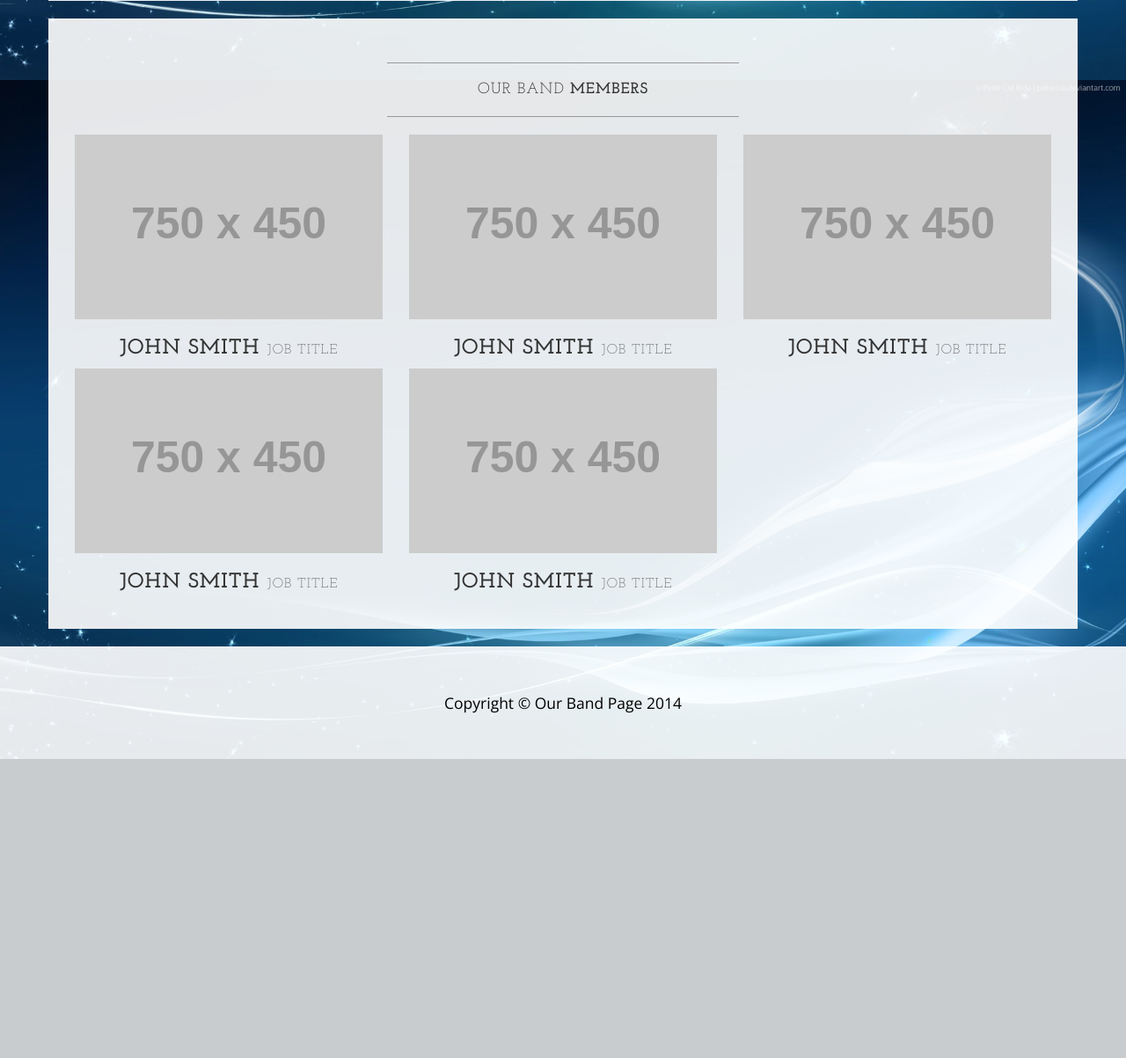
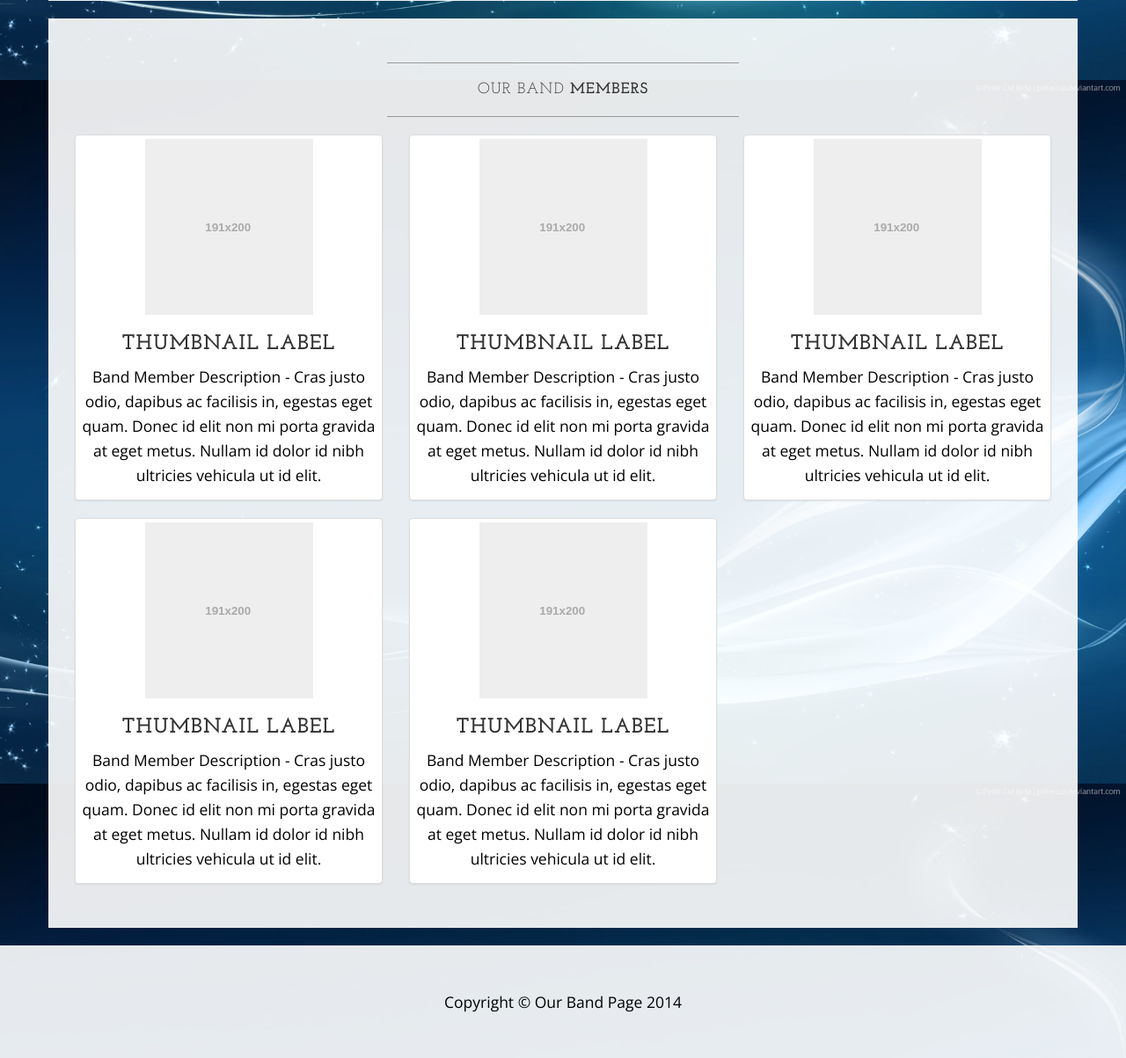
Before and after one commit to kbullins/CS399Band, a Django app: page /theBand in a window 1280 px wide. Shown: the part 709-1912 px from the top of the page at 88% size. Before the commit the page ends 1572 px from the top, so only its background shows below. Run offline with Django 3.2, Linux system fonts and the light colour scheme; grey boxes labelled with a size stand in for pictures from a placeholder-image service; some libraries are stand-ins or nearby versions.

Commit message:
Worked on theBand View

```diff
--- a/bandProj/templates/theBand.html
+++ b/bandProj/templates/theBand.html
@@ -34,34 +34,39 @@
                     <hr>
                 </div>
 				<div class="col-sm-4 text-center">
-                    <img class="img-responsive" src="http://placehold.it/750x450" alt="">
-                    <h3>John Smith
-                        <small>Job Title</small>
-                    </h3>
+					<div class="thumbnail">
+						<img class="img-responsive" src="static/img/thumbnail.svg" alt="">
+						<h3>Thumbnail label</h3>
+						<p>Band Member Description - Cras justo odio, dapibus ac facilisis in, egestas eget quam. Donec id elit non mi porta gravida at eget metus. Nullam id dolor id nibh ultricies vehicula ut id elit.</p>
+					</div>
 				</div>
                 <div class="col-sm-4 text-center">
-                    <img class="img-responsive" src="http://placehold.it/750x450" alt="">
-                    <h3>John Smith
-                        <small>Job Title</small>
-                    </h3>
+					<div class="thumbnail">
+						<img class="img-responsive" src="static/img/thumbnail.svg" alt="">
+						<h3>Thumbnail label</h3>
+						<p>Band Member Description - Cras justo odio, dapibus ac facilisis in, egestas eget quam. Donec id elit non mi porta gravida at eget metus. Nullam id dolor id nibh ultricies vehicula ut id elit.</p>
+					</div>
 				</div>
                 <div class="col-sm-4 text-center">
-                    <img class="img-responsive" src="http://placehold.it/750x450" alt="">
-                    <h3>John Smith
-                        <small>Job Title</small>
-                    </h3>
+					<div class="thumbnail">
+						<img class="img-responsive" src="static/img/thumbnail.svg" alt="">
+						<h3>Thumbnail label</h3>
+						<p>Band Member Description - Cras justo odio, dapibus ac facilisis in, egestas eget quam. Donec id elit non mi porta gravida at eget metus. Nullam id dolor id nibh ultricies vehicula ut id elit.</p>
+					</div>
 				</div>
                 <div class="col-sm-4 text-center">
-                    <img class="img-responsive" src="http://placehold.it/750x450" alt="">
-                    <h3>John Smith
-                        <small>Job Title</small>
-                    </h3>
+					<div class="thumbnail">
+						<img class="img-responsive" src="static/img/thumbnail.svg" alt="">
+						<h3>Thumbnail label</h3>
+						<p>Band Member Description - Cras justo odio, dapibus ac facilisis in, egestas eget quam. Donec id elit non mi porta gravida at eget metus. Nullam id dolor id nibh ultricies vehicula ut id elit.</p>
+					</div>
 				</div>
                  <div class="col-sm-4 text-center">
-                    <img class="img-responsive" src="http://placehold.it/750x450" alt="">
-                    <h3>John Smith
-                        <small>Job Title</small>
-                    </h3>
+					<div class="thumbnail">
+						<img class="img-responsive" src="static/img/thumbnail.svg" alt="">
+						<h3>Thumbnail label</h3>
+						<p>Band Member Description - Cras justo odio, dapibus ac facilisis in, egestas eget quam. Donec id elit non mi porta gravida at eget metus. Nullam id dolor id nibh ultricies vehicula ut id elit.</p>
+					</div>
 				</div>
                 <div class="clearfix"></div>
             </div>
```
Also changed, not shown: bandProj/static/img/thumbnail.svg (added). Lines whose indentation alone changed are shown as unchanged.
